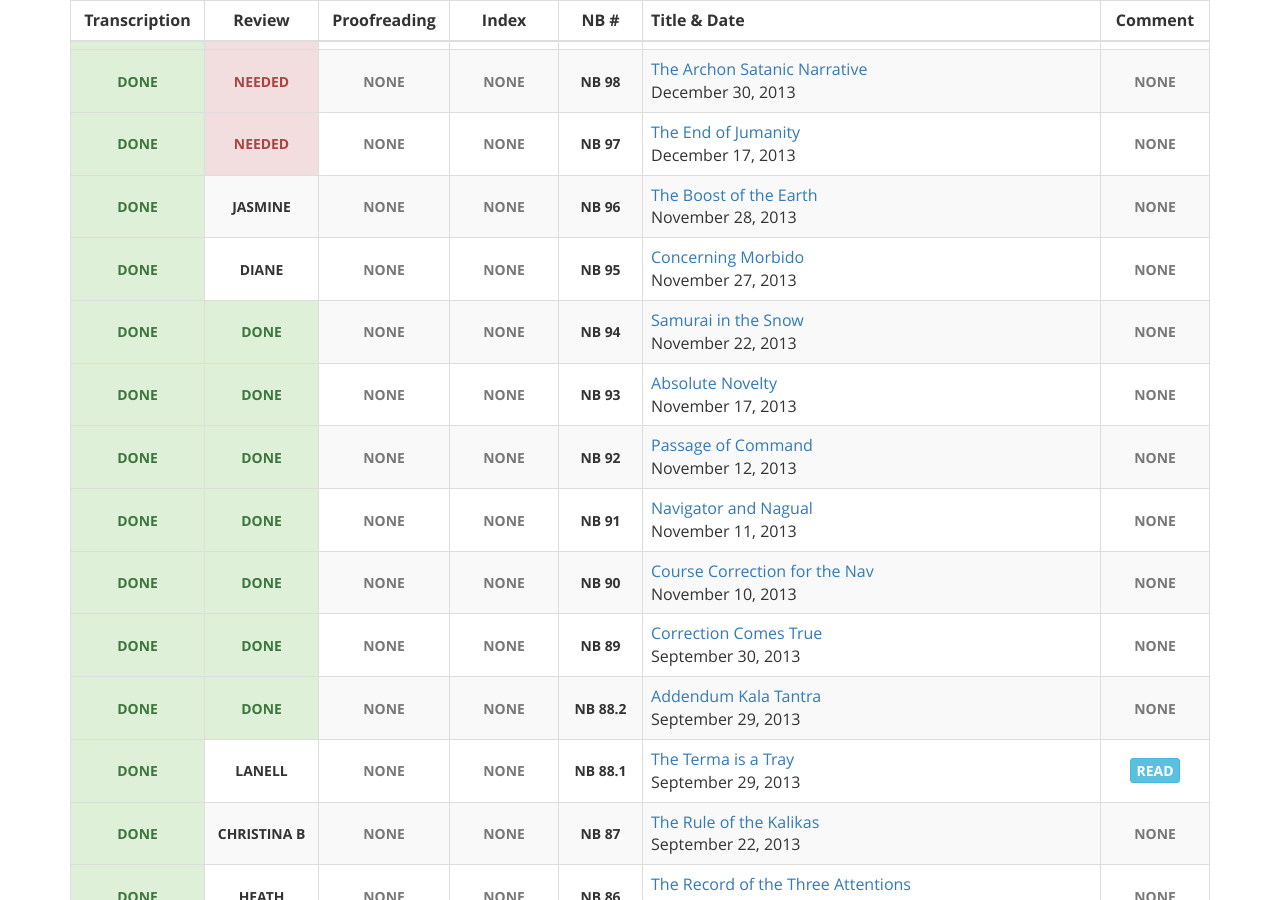
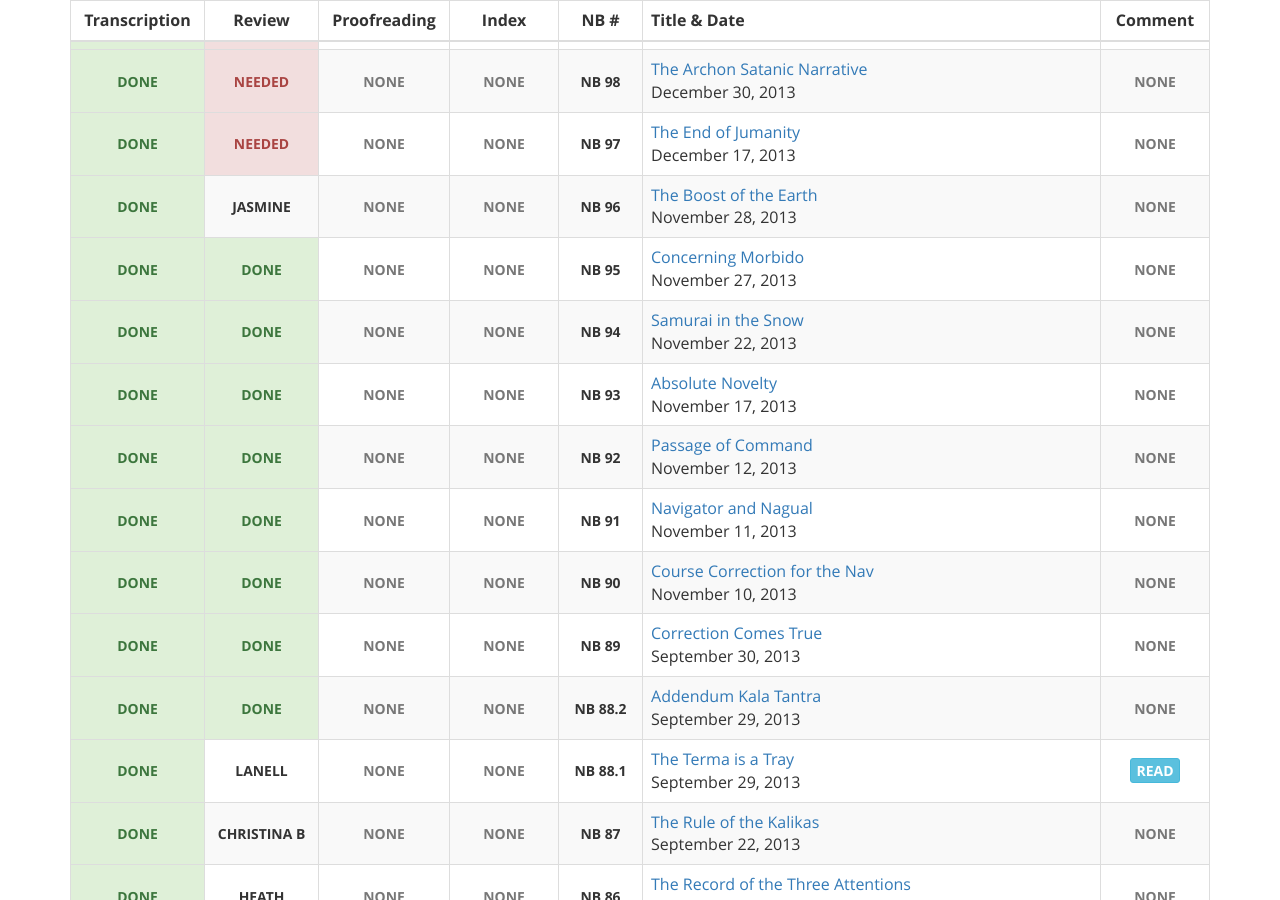
Before and after one commit to gaiaspora/gaiaspora.github.io, a Jekyll site: the page built from content/navigator-briefings.markdown, in a window 1280 px wide and 900 px high, scrolled down 1953 px. Built offline with Jekyll 4.4.1, drawn with Linux system fonts in a browser that asks for light colours.

Commit message:
Update nb.yaml

```diff
--- a/_data/nb.yaml
+++ b/_data/nb.yaml
@@ -243,7 +243,7 @@
 
 - NB: "95"
   Transcription: "done"
-  Review: "Diane"
+  Review: "done"
   Proofreading: "none"
   Index: "none"
   Title: "Concerning Morbido"
```
